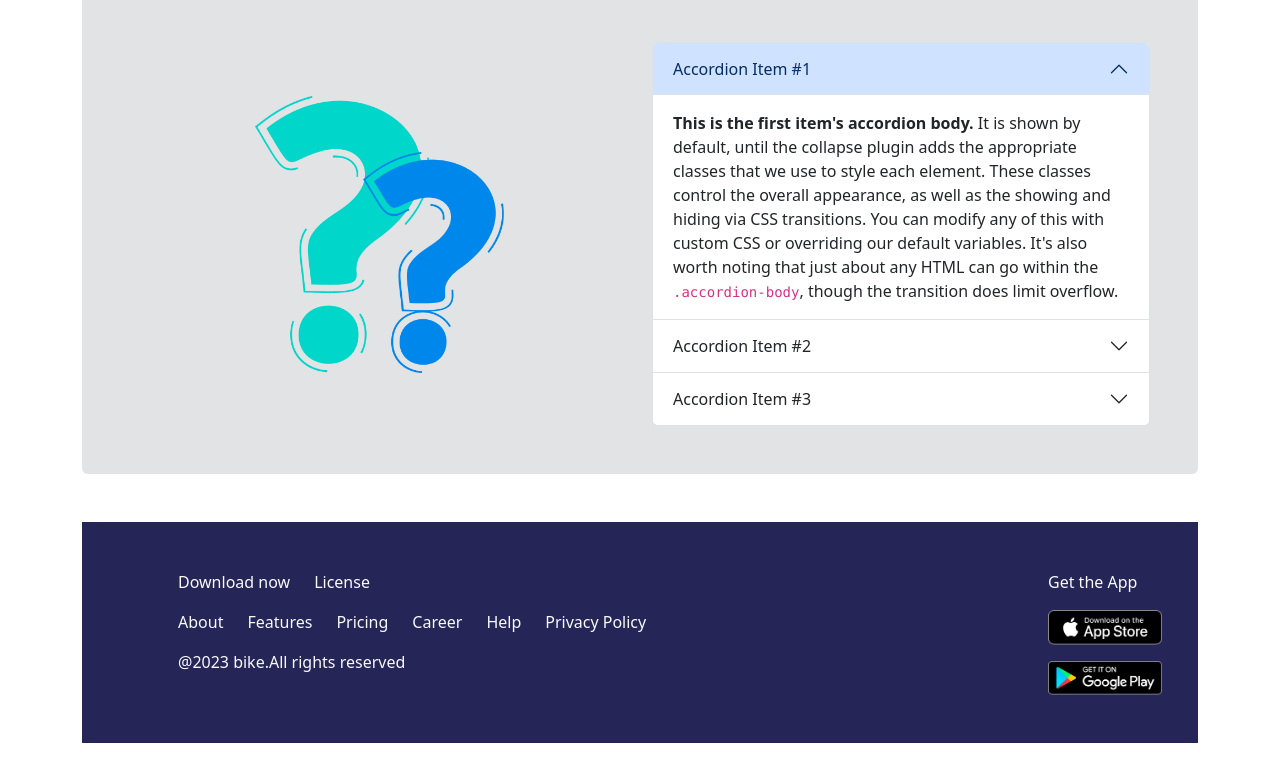
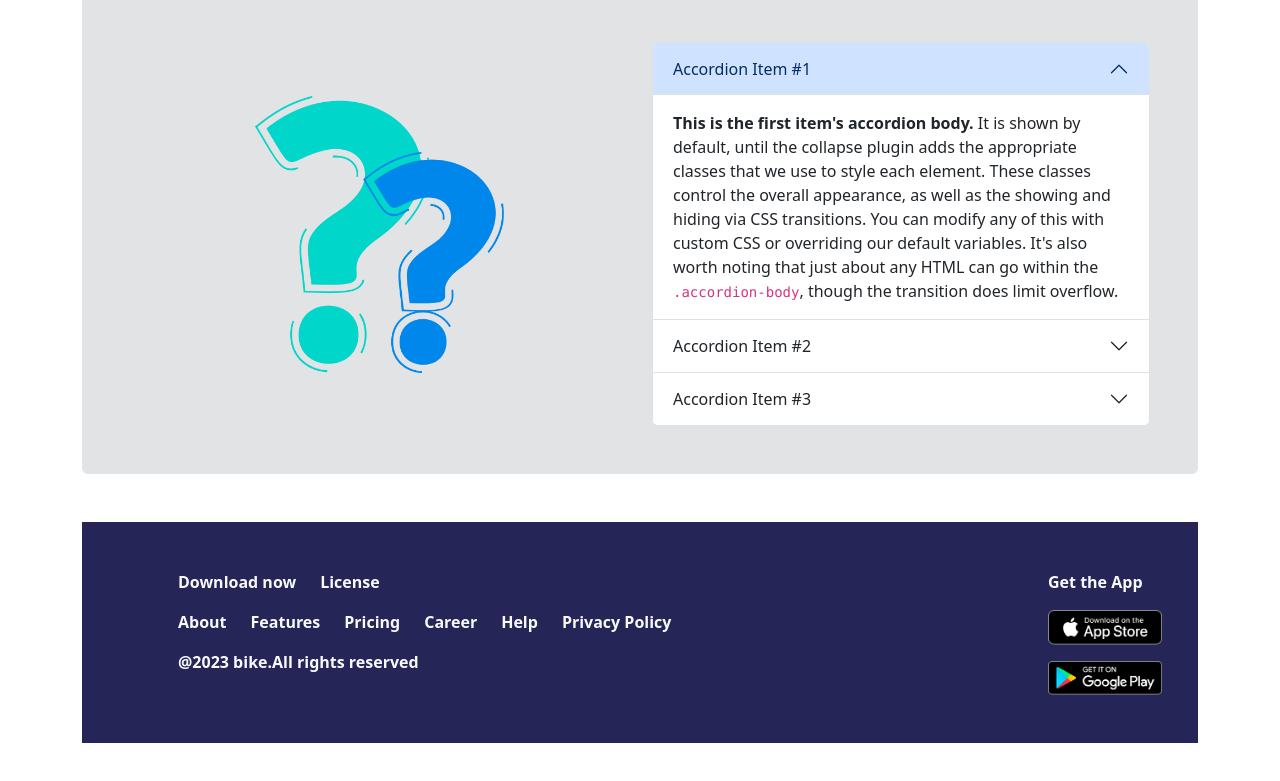
Before and after one commit to Rashedkhandoker/bikerz-zone, a plain HTML site: page index.html in a window 1280 px wide. Shown: the part 2645-3426 px from the top of the page. Drawn offline with nearby package versions, Linux system fonts and the light colour scheme.

Commit message:
footer style updated

```diff
--- a/index.html
+++ b/index.html
@@ -274,7 +274,7 @@
             </div>
         </section>
     </main>
-    <footer class="my-5 text-light">
+    <footer class="my-5 text-light fw-semibold">
         <div class="container p-5 mx-5">
             <div class="row ">
                 <div class="col-md-10">
@@ -297,7 +297,6 @@
                 </div>
                 <div class="col-md-2 pe-5">
                     <p>Get the App</p>
-
                     <img src="images/ios.png" class="img-fluid mb-3" alt="">
                     <img src="images/android.png" class="img-fluid" alt="">
                 </div>
```
